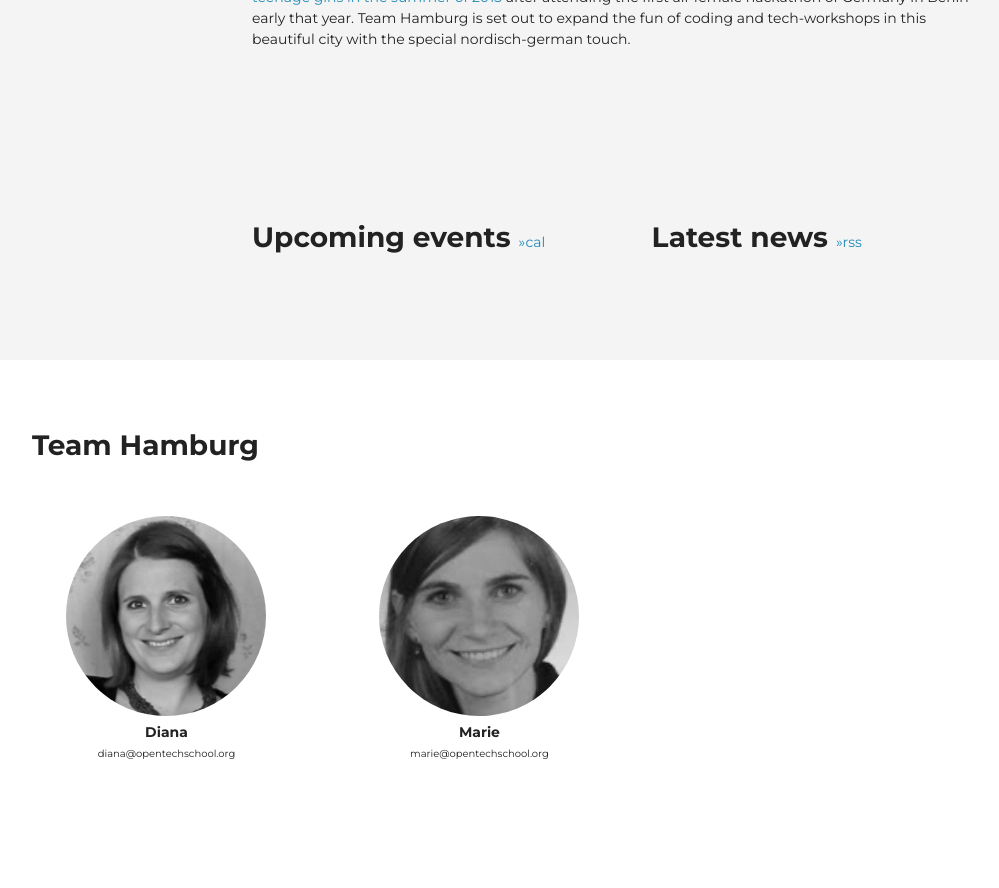
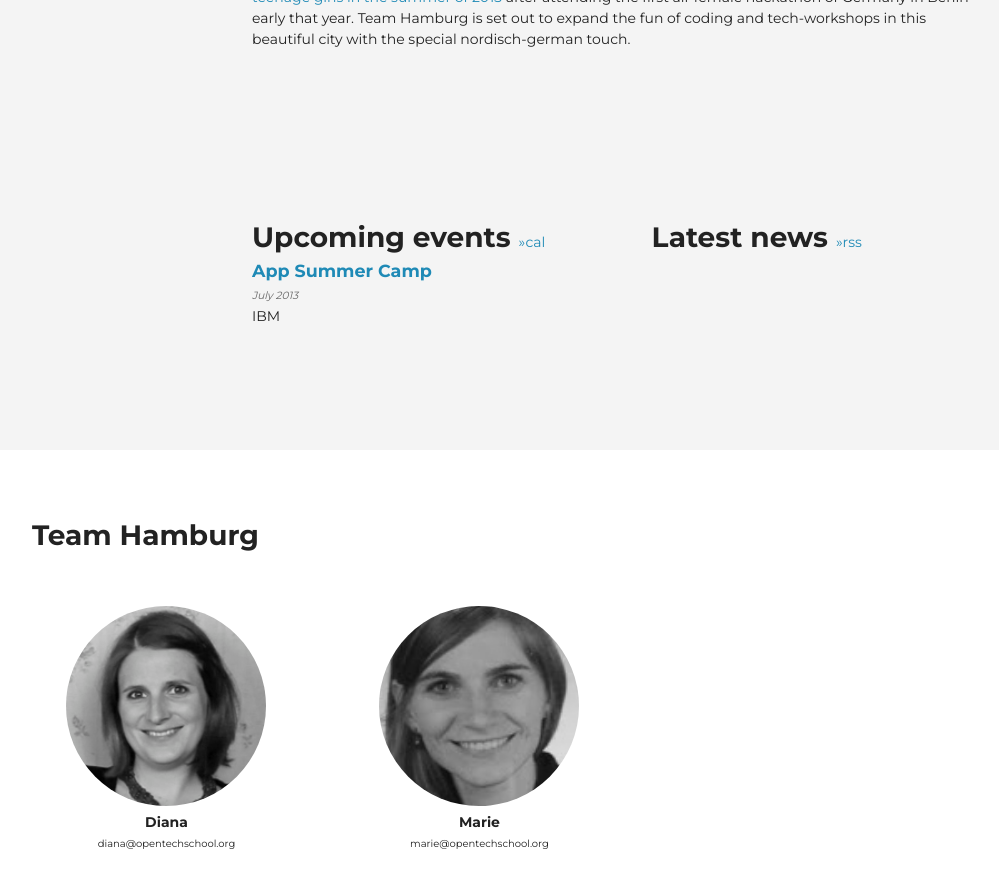
Before and after one commit to OpenTechSchool/www.opentechschool.org, a Jekyll site: the page built from hamburg/index.md, in a window 1280 px wide and 900 px high, scrolled down 579 px. Shown: the top 888 px of the window, without its empty margins (18-1017 px from the left). Built offline with Jekyll 4.4.1, drawn with Linux system fonts in a browser that asks for light colours; nearby versions of some CDN libraries.

Commit message:
add support for custom section on events

```diff
--- a/_layouts/city.html
+++ b/_layouts/city.html
@@ -43,8 +43,11 @@
       <section id="events" class="bg_full">
         <h2>
           Upcoming events
-          <a href="" class="tiny_button">&raquo;cal</a>
+          <a href="webcal://www.meetup.com/opentechschool-{{page.meetupcom_group}}/events/ical/OpenTechSchool+{{page.title}}/" class="tiny_button">&raquo;cal</a>
         </h2>
+        {% if page.custom_events %}
+          {{page.custom_events| markdownify}}
+        {% endif %}
         <div id="js-events-list"></div>
         <script type="text/x-template" data-template="event">
           <div class="event">
--- a/hamburg/index.md
+++ b/hamburg/index.md
@@ -6,6 +6,14 @@ tagline: "Shipping is our tradition... and so are Franzbrötchen."
 rss_feed: hamburg
 meetupcom_group: opentechschool-hamburg
 about: "The second chapter in Germany was started by Diana and Marie, starting with a <a href=\"http://app-summer-camp.opentechschool.org/\" target=\"_blank\">full-week-workshop for teenage girls in the summer of 2013</a> after attending the first all-female hackathon of Germany in Berlin early that year. Team Hamburg is set out to expand the fun of coding and tech-workshops in this beautiful city with the special nordisch-german touch."
+custom_events: "<div class=\"event\">
+            <h3 class=\"post_title\"><a href=\"http://app-summer-camp.opentechschool.org\">App Summer Camp</a></h3>
+            <p class=\"date\">
+              <span>July 2013</span>
+            </p>
+            <p>IBM</p>
+        </div>
+"
 ---
 
 
```
